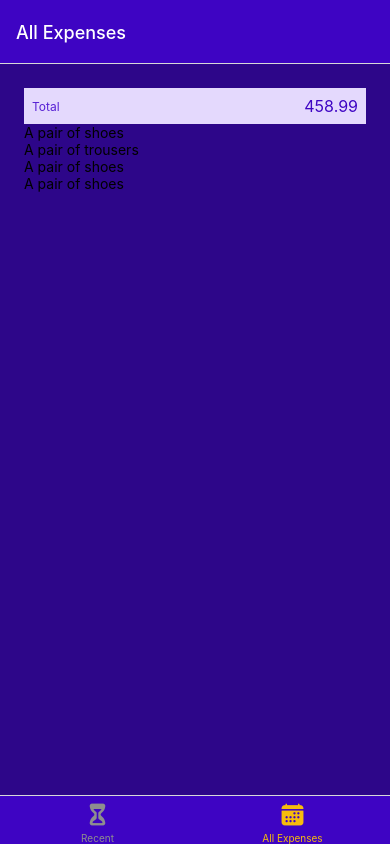
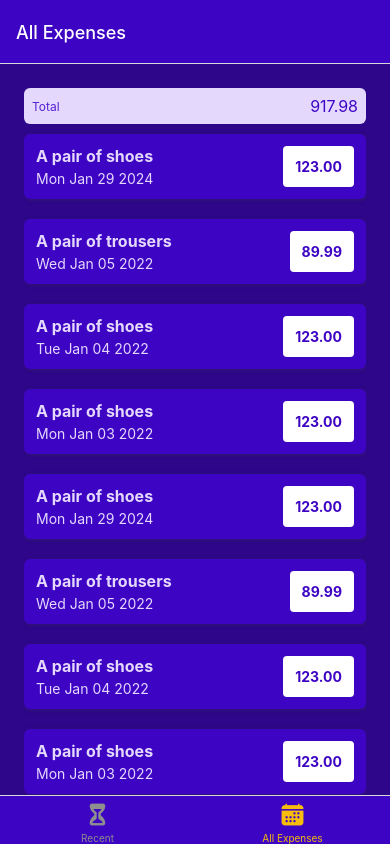
Before and after one commit to electricfeel1979/expense-tracker-rn, a React Native app: screen /AllExpenses in a window 390 px wide. Built offline with nearby package versions, Linux system fonts and the light colour scheme.

Commit message:
134. Working on Expense List Items - 13min

```diff
--- /dev/null
+++ b/components/ExpensesOutput/ExpenseItem.tsx
@@ -0,0 +1,28 @@
+import React from 'react';
+import {Pressable, Text, View} from 'react-native';
+
+import {styles} from './styles';
+import {ExpenseItemProps} from './types';
+
+const ExpenseItem: React.FC<ExpenseItemProps> = props => {
+  const {description, date, amount} = props;
+  return (
+    <Pressable>
+      <View style={styles.expenseItem}>
+        <View>
+          <Text style={[styles.textBase, styles.description]}>
+            {description}
+          </Text>
+          <Text style={[styles.textBase]}>{date.toDateString()}</Text>
+        </View>
+        <View style={styles.amountContainer}>
+          <Text style={[styles.textBase, styles.amount]}>
+            {amount.toFixed(2)}
+          </Text>
+        </View>
+      </View>
+    </Pressable>
+  );
+};
+
+export default ExpenseItem;
--- a/components/ExpensesOutput/ExpensesList.tsx
+++ b/components/ExpensesOutput/ExpensesList.tsx
@@ -1,9 +1,10 @@
-import {FlatList, FlatListProps, Text} from 'react-native';
+import {FlatList, FlatListProps} from 'react-native';
 
+import ExpenseItem from './ExpenseItem';
 import {Expense, ExpensesListProps} from './types';
 
 const renderExpenseItem: FlatListProps<Expense>['renderItem'] = itemData => {
-  return <Text>{itemData.item.description}</Text>;
+  return <ExpenseItem {...itemData.item} />;
 };
 
 const ExpensesList: React.FC<ExpensesListProps> = props => {
--- a/components/ExpensesOutput/ExpensesSummary.tsx
+++ b/components/ExpensesOutput/ExpensesSummary.tsx
@@ -1,7 +1,7 @@
 import {Text, View} from 'react-native';
 
+import {styles} from './styles';
 import {ExpensesSummaryProps} from './types';
-import {styles} from './styles';
 
 const ExpensesSummary: React.FC<ExpensesSummaryProps> = props => {
   const {expenses, periodName} = props;
--- a/components/ExpensesOutput/index.tsx
+++ b/components/ExpensesOutput/index.tsx
@@ -3,8 +3,8 @@ import {View} from 'react-native';
 
 import ExpensesList from './ExpensesList';
 import ExpensesSummary from './ExpensesSummary';
+import {styles} from './styles';
 import {Expense, ExpensesOutputProps} from './types';
-import {styles} from './styles';
 
 const DUMMY_EXPENSES: Expense[] = [
   {
@@ -31,6 +31,30 @@ const DUMMY_EXPENSES: Expense[] = [
     amount: 123,
     date: new Date('2022-01-3'),
   },
+  {
+    id: 'e5',
+    description: 'A pair of shoes',
+    amount: 123,
+    date: new Date(),
+  },
+  {
+    id: 'e6',
+    description: 'A pair of trousers',
+    amount: 89.99,
+    date: new Date('2022-01-05'),
+  },
+  {
+    id: 'e7',
+    description: 'A pair of shoes',
+    amount: 123,
+    date: new Date('2022-01-04'),
+  },
+  {
+    id: 'e8',
+    description: 'A pair of shoes',
+    amount: 123,
+    date: new Date('2022-01-3'),
+  },
 ];
 
 const ExpensesOutput: React.FC<ExpensesOutputProps> = ({
--- a/components/ExpensesOutput/styles.ts
+++ b/components/ExpensesOutput/styles.ts
@@ -8,6 +8,7 @@ export const styles = StyleSheet.create({
     backgroundColor: GlobalStyles.colors.primary50,
     padding: 8,
     justifyContent: 'space-between',
+    borderRadius: 6,
   },
   period: {
     fontSize: 12,
@@ -20,6 +21,44 @@ export const styles = StyleSheet.create({
   expensesOutputContainer: {
     backgroundColor: GlobalStyles.colors.primary700,
     flex: 1,
-    padding: 24,
+    paddingHorizontal: 24,
+    paddingTop: 24,
+    paddingBottom: 0,
+  },
+  expenseItem: {
+    backgroundColor: GlobalStyles.colors.primary500,
+    flexDirection: 'row',
+    justifyContent: 'space-between',
+    padding: 12,
+    marginVertical: 10,
+    borderRadius: 6,
+    elevation: 3,
+    shadowColor: GlobalStyles.colors.gray500,
+    shadowRadius: 4,
+    shadowOffset: {
+      width: 1,
+      height: 1,
+    },
+    shadowOpacity: 0.4,
+  },
+  textBase: {
+    color: GlobalStyles.colors.primary50,
+  },
+  description: {
+    fontSize: 16,
+    marginBottom: 4,
+    fontWeight: 'bold',
+  },
+  amountContainer: {
+    justifyContent: 'center',
+    alignItems: 'center',
+    backgroundColor: GlobalStyles.colors.light,
+    paddingHorizontal: 12,
+    paddingVertical: 4,
+    borderRadius: 4,
+  },
+  amount: {
+    color: GlobalStyles.colors.primary500,
+    fontWeight: 'bold',
   },
 });
--- a/components/ExpensesOutput/types.ts
+++ b/components/ExpensesOutput/types.ts
@@ -18,3 +18,5 @@ export type ExpensesSummaryProps = {
 export type ExpensesListProps = {
   expenses: Expense[];
 };
+
+export type ExpenseItemProps = Expense;
```
